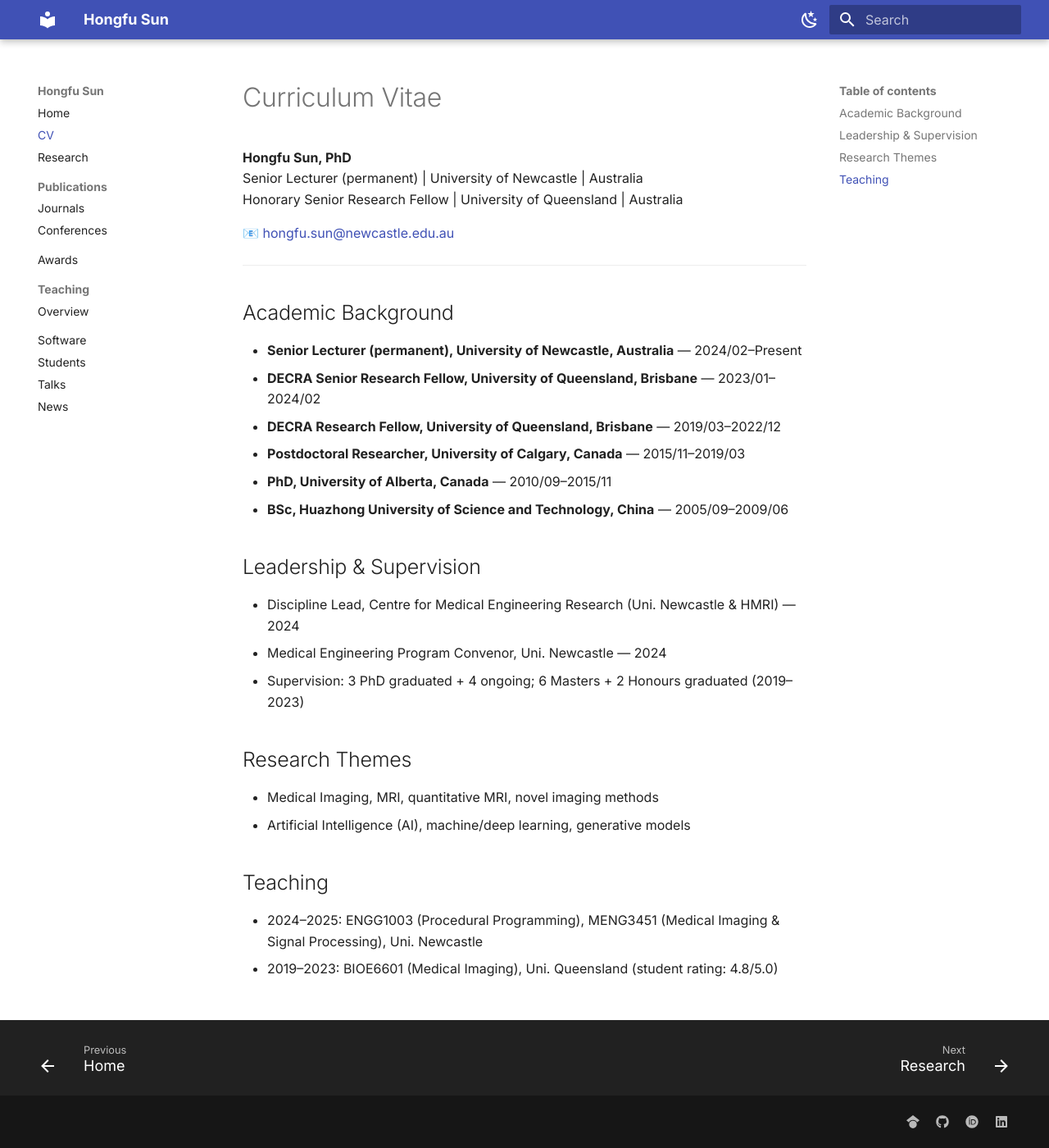
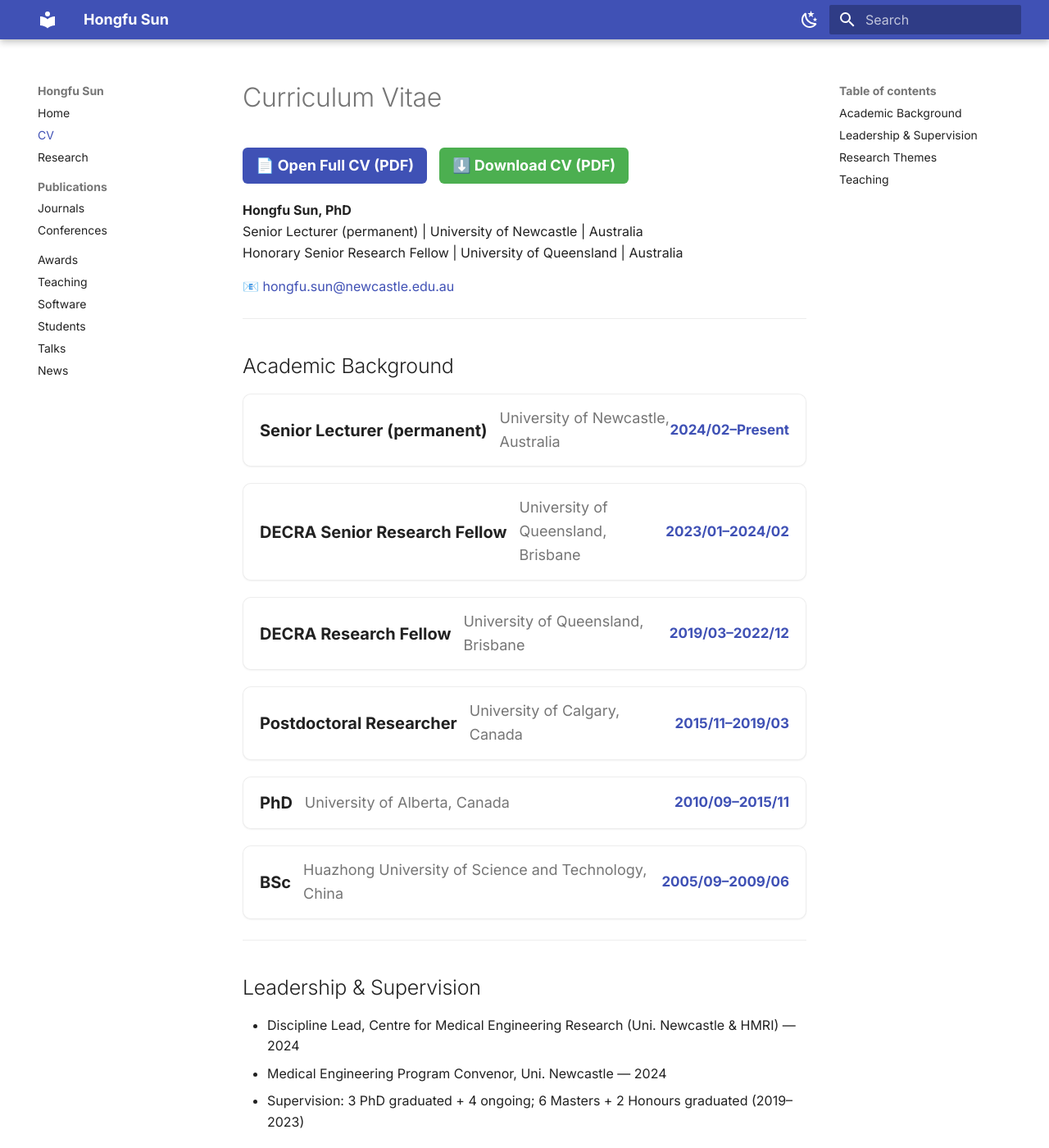
Before and after one commit to sunhongfu/sunhongfu.github.io, an MkDocs documentation site: the page built from docs/cv.md, in a window 1280 px wide and 1400 px high. Shown: the whole window at 82% size. Built offline with MkDocs 1.6.1 and Material for MkDocs 9.7.7, drawn with Linux system fonts in a browser that asks for light colours; some of the changed text lies outside the part shown.

Commit message:
update CV page

```diff
--- a/docs/assets/extra.css
+++ b/docs/assets/extra.css
@@ -1,3 +1,74 @@
+/* ===== CV cards ===== */
+.cv-list {
+  display: grid;
+  gap: 1rem;
+  margin-top: .75rem;
+}
+
+.cv-card {
+  display: flex;
+  justify-content: space-between;
+  align-items: center;
+  padding: .75rem 1rem;
+  border: 1px solid var(--md-default-fg-color--lightest);
+  border-radius: 10px;
+  background: var(--md-default-bg-color);
+  box-shadow: 0 1px 2px rgba(0,0,0,.05);
+}
+
+.cv-title {
+  font-weight: 700;
+  font-size: 1rem;
+}
+
+.cv-sub {
+  font-size: .9rem;
+  color: var(--md-default-fg-color--light);
+  margin-left: .75rem;
+  flex: 1;
+}
+
+.cv-year {
+  font-size: .85rem;
+  font-weight: bold;
+  color: #3f51b5; /* indigo accent */
+}
+
+/* ===== CV buttons ===== */
+.cv-buttons {
+  display: flex;
+  gap: 0.75rem;
+  margin-bottom: 1rem;
+}
+
+.cv-btn {
+  display: inline-block;
+  font-weight: 600;
+  padding: 0.4rem 0.8rem;
+  border-radius: 6px;
+  text-decoration: none;
+  font-size: 0.9rem;
+  transition: background 0.2s ease;
+}
+
+.cv-btn.open {
+  background: #3f51b5;   /* indigo */
+  color: white;
+}
+
+.cv-btn.open:hover {
+  background: #303f9f;   /* darker indigo */
+}
+
+.cv-btn.download {
+  background: #4caf50;   /* green */
+  color: white;
+}
+
+.cv-btn.download:hover {
+  background: #388e3c;   /* darker green */
+}
+
 /* ===== Publications: clean card layout (separated lines) ===== */
 .pub-list {
   display: grid;
--- a/docs/cv.md
+++ b/docs/cv.md
@@ -1,4 +1,13 @@
 # Curriculum Vitae
+
+<div class="cv-buttons">
+  <a class="cv-btn open" href="assets/Hongfu_Sun_CV.pdf" target="_blank" rel="noopener">
+    📄 Open Full CV (PDF)
+  </a>
+  <a class="cv-btn download" href="assets/Hongfu_Sun_CV.pdf" download>
+    ⬇️ Download CV (PDF)
+  </a>
+</div>
 
 **Hongfu Sun, PhD**
 Senior Lecturer (permanent) | University of Newcastle | Australia
@@ -9,22 +18,61 @@
 ---
 
 ## Academic Background
-- **Senior Lecturer (permanent), University of Newcastle, Australia** — 2024/02–Present
-- **DECRA Senior Research Fellow, University of Queensland, Brisbane** — 2023/01–2024/02
-- **DECRA Research Fellow, University of Queensland, Brisbane** — 2019/03–2022/12
-- **Postdoctoral Researcher, University of Calgary, Canada** — 2015/11–2019/03
-- **PhD, University of Alberta, Canada** — 2010/09–2015/11
-- **BSc, Huazhong University of Science and Technology, China** — 2005/09–2009/06
+<div class="cv-list">
+
+<div class="cv-card">
+  <div class="cv-title">Senior Lecturer (permanent)</div>
+  <div class="cv-sub">University of Newcastle, Australia</div>
+  <div class="cv-year">2024/02–Present</div>
+</div>
+
+<div class="cv-card">
+  <div class="cv-title">DECRA Senior Research Fellow</div>
+  <div class="cv-sub">University of Queensland, Brisbane</div>
+  <div class="cv-year">2023/01–2024/02</div>
+</div>
+
+<div class="cv-card">
+  <div class="cv-title">DECRA Research Fellow</div>
+  <div class="cv-sub">University of Queensland, Brisbane</div>
+  <div class="cv-year">2019/03–2022/12</div>
+</div>
+
+<div class="cv-card">
+  <div class="cv-title">Postdoctoral Researcher</div>
+  <div class="cv-sub">University of Calgary, Canada</div>
+  <div class="cv-year">2015/11–2019/03</div>
+</div>
+
+<div class="cv-card">
+  <div class="cv-title">PhD</div>
+  <div class="cv-sub">University of Alberta, Canada</div>
+  <div class="cv-year">2010/09–2015/11</div>
+</div>
+
+<div class="cv-card">
+  <div class="cv-title">BSc</div>
+  <div class="cv-sub">Huazhong University of Science and Technology, China</div>
+  <div class="cv-year">2005/09–2009/06</div>
+</div>
+
+</div>
+
+---
 
 ## Leadership & Supervision
 - Discipline Lead, Centre for Medical Engineering Research (Uni. Newcastle & HMRI) — 2024
 - Medical Engineering Program Convenor, Uni. Newcastle — 2024
 - Supervision: 3 PhD graduated + 4 ongoing; 6 Masters + 2 Honours graduated (2019–2023)
 
+---
+
 ## Research Themes
 - Medical Imaging, MRI, quantitative MRI, novel imaging methods
 - Artificial Intelligence (AI), machine/deep learning, generative models
 
+---
+
 ## Teaching
-- 2024–2025: ENGG1003 (Procedural Programming), MENG3451 (Medical Imaging & Signal Processing), Uni. Newcastle
-- 2019–2023: BIOE6601 (Medical Imaging), Uni. Queensland (student rating: 4.8/5.0)
+- **2024–2025**: ENGG1003 (Procedural Programming), MENG3451 (Medical Imaging & Signal Processing), Uni. Newcastle
+- **2019–2023**: BIOE6601 (Medical Imaging), Uni. Queensland *(student rating: 4.8/5.0)*
--- a/mkdocs.yml
+++ b/mkdocs.yml
@@ -58,8 +58,7 @@
       - Journals: publications/journals.md
       - Conferences: publications/conferences.md
   - Awards: awards.md
-  - Teaching:
-      - Overview: teaching.md
+  - Teaching: teaching.md
   - Software: software.md
   - Students: students.md
   - Talks: talks.md
```
Also changed, not shown: docs/software.md (+1 -1 lines), 1 other file.
